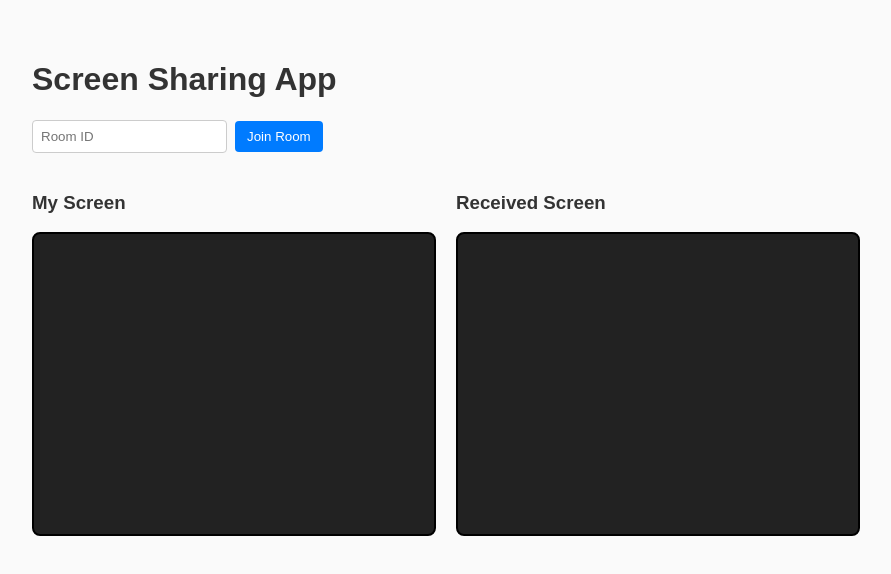
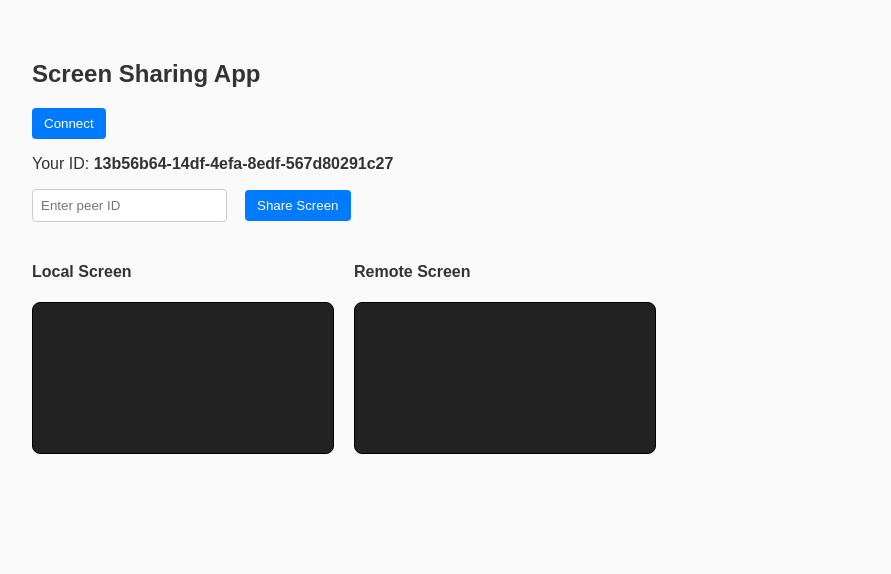
Before and after one commit to mahima-kamat/screen-sharing-frontend, a React (Vite) app: page / in a window 1280 px wide. Shown: the top 574 px of the page, without its empty margins (8-899 px from the left). Built offline with nearby package versions, Linux system fonts and the light colour scheme.

Commit message:
updated screen sharing frontend and backend fix

```diff
--- a/src/App.jsx
+++ b/src/App.jsx
@@ -2,200 +2,192 @@ import React, { useEffect, useRef, useState } from "react";
 import io from "socket.io-client";
 
 export default function App() {
-  const [roomId, setRoomId] = useState("");
-  const [isJoined, setIsJoined] = useState(false);
+  const [peerId, setPeerId] = useState("");
+  const [connected, setConnected] = useState(false);
+
+  const socketRef = useRef(null);
+  const pcRef = useRef(null);
+  const localStreamRef = useRef(null);
 
   const localVideoRef = useRef(null);
   const remoteVideoRef = useRef(null);
 
-  const socketRef = useRef(null);
-  const peerConnection = useRef(null);
-  const localStream = useRef(null);
-  const isNegotiating = useRef(false);
-  const iceCandidatesQueue = useRef([]);
+  // unique user id per device/tab
+  const userIdRef = useRef(
+    localStorage.getItem("userId") ||
+      (crypto.randomUUID ? crypto.randomUUID() : String(Date.now()))
+  );
 
-  // Ref keeps the latest roomId accessible to useEffect event listeners
-  const roomIdRef = useRef(roomId);
-  useEffect(() => {
-    roomIdRef.current = roomId;
-  }, [roomId]);
+  localStorage.setItem("userId", userIdRef.current);
 
-  // Clean up on component unmount
-  useEffect(() => {
-    return () => {
-      if (peerConnection.current) peerConnection.current.close();
-      if (socketRef.current) socketRef.current.disconnect();
+  // =========================
+  // CONNECT SOCKET
+  // =========================
+  const connect = () => {
+    const socket = io("https://screensharebackend-6fat.onrender.com");
+
+    socketRef.current = socket;
+
+    socket.on("connect", () => {
+      console.log("Connected:", socket.id);
+
+      // register user
+      socket.emit("register", userIdRef.current);
+      setConnected(true);
+
+      initPeer();
+    });
+
+    // =========================
+    // OFFER RECEIVED
+    // =========================
+    socket.on("offer", async ({ from, offer }) => {
+      console.log("Offer from:", from);
+
+      await pcRef.current.setRemoteDescription(offer);
+
+      const answer = await pcRef.current.createAnswer();
+      await pcRef.current.setLocalDescription(answer);
+
+      socket.emit("answer", {
+        to: from,
+        from: userIdRef.current,
+        answer,
+      });
+    });
+
+    // =========================
+    // ANSWER RECEIVED
+    // =========================
+    socket.on("answer", async ({ answer }) => {
+      console.log("Answer received");
+      await pcRef.current.setRemoteDescription(answer);
+    });
+
+    // =========================
+    // ICE CANDIDATES
+    // =========================
+    socket.on("ice-candidate", async ({ candidate }) => {
+      try {
+        if (candidate) {
+          await pcRef.current.addIceCandidate(candidate);
+        }
+      } catch (err) {
+        console.log("ICE error:", err);
+      }
+    });
   };
-  }, []);
 
-  const initPeerConnection = (socket) => {
-    peerConnection.current = new RTCPeerConnection({
+  // =========================
+  // PEER CONNECTION
+  // =========================
+  const initPeer = () => {
+    pcRef.current = new RTCPeerConnection({
       iceServers: [
-    { urls: "stun:stun.l.google.com:19302" },
-    {
-      urls: ["turn:openrelay.metered.ca:80",
-       "turn:openrelay.metered.ca:443",
-        "turn:openrelay.metered.ca:443?transport=tcp",],
-      username: "openrelayproject",
-      credential: "openrelayproject",
-    },
+        { urls: "stun:stun.l.google.com:19302" }
       ],
     });
 
-    // Send local ICE candidates to the remote peer
-    peerConnection.current.onicecandidate = (event) => {
-      if (event.candidate && socket) {
-        socket.emit("ice-candidate", {
-          roomId: roomIdRef.current,
+    // send ICE to remote peer
+    pcRef.current.onicecandidate = (event) => {
+      if (event.candidate && socketRef.current) {
+        socketRef.current.emit("ice-candidate", {
+          to: peerId,
+          from: userIdRef.current,
           candidate: event.candidate,
         });
       }
     };
 
-    // Listen for incoming remote stream tracks
-    peerConnection.current.ontrack = (event) => {
-      const [stream] = event.streams;
-      if (stream && remoteVideoRef.current) {
-        remoteVideoRef.current.srcObject = stream;
+    // receive remote stream
+    pcRef.current.ontrack = (event) => {
+      if (remoteVideoRef.current) {
+        remoteVideoRef.current.srcObject = event.streams[0];
       }
     };
   };
 
-  const joinRoom = () => {
-    if (!roomId) return alert("Please enter a Room ID");
+  // =========================
+  // SHARE SCREEN
+  // =========================
+  const shareScreen = async () => {
+    if (!peerId) {
+      alert("Enter peer ID first");
+      return;
+    }
 
-    const socket = io("https://screensharebackend-6fat.onrender.com");
-    socketRef.current = socket;
-
-    socket.on("connect", () => {
-      socket.emit("join-room", roomId);
-      setIsJoined(true);
-      initPeerConnection(socket);
-    });
-
-    socket.on("connect_error", () => {
-      alert("Failed to connect to signaling server");
-    });
-
-    // Offer Handler (Receiver side)
-    socket.on("offer", async (offer) => {
-      if (isNegotiating.current) return;
-      isNegotiating.current = true;
-      try {
-        if (peerConnection.current.signalingState !== "stable") return;
-        await peerConnection.current.setRemoteDescription(new RTCSessionDescription(offer));
-        const answer = await peerConnection.current.createAnswer();
-        await peerConnection.current.setLocalDescription(answer);
-
-        socket.emit("answer", { roomId: roomIdRef.current, answer });
-
-        // Add early ICE candidates
-        for (const candidate of iceCandidatesQueue.current) {
-          await peerConnection.current.addIceCandidate(new RTCIceCandidate(candidate));
-        }
-        iceCandidatesQueue.current = [];
-      } catch (err) {
-        console.error("Offer error:", err);
-      } finally {
-        isNegotiating.current = false;
-      }
-    });
-
-    // Answer Handler (Sender side)
-    socket.on("answer", async (answer) => {
-      try {
-        if (peerConnection.current.signalingState === "have-local-offer") {
-          await peerConnection.current.setRemoteDescription(new RTCSessionDescription(answer));
-
-          // Add early ICE candidates
-          for (const candidate of iceCandidatesQueue.current) {
-            await peerConnection.current.addIceCandidate(new RTCIceCandidate(candidate));
-          }
-          iceCandidatesQueue.current = [];
-        }
-      } catch (err) {
-        console.error("Answer error:", err);
-      }
-    });
-
-    // ICE Candidate Handler
-    socket.on("ice-candidate", async (candidate) => {
-      try {
-        if (peerConnection.current && peerConnection.current.remoteDescription) {
-          await peerConnection.current.addIceCandidate(new RTCIceCandidate(candidate));
-        } else {
-          iceCandidatesQueue.current.push(candidate);
-        }
-      } catch (err) {
-        console.error("ICE error:", err);
-      }
-    });
-  };
-
-  const shareScreen = async () => {
-    try {
     const stream = await navigator.mediaDevices.getDisplayMedia({
       video: true,
       audio: false,
     });
-      localStream.current = stream;
+
+    localStreamRef.current = stream;
+
     if (localVideoRef.current) {
       localVideoRef.current.srcObject = stream;
     }
 
+    // add tracks
     stream.getTracks().forEach((track) => {
-        peerConnection.current.addTrack(track, stream);
+      pcRef.current.addTrack(track, stream);
     });
 
-      const offer = await peerConnection.current.createOffer();
-      await peerConnection.current.setLocalDescription(offer);
+    const offer = await pcRef.current.createOffer();
+    await pcRef.current.setLocalDescription(offer);
 
-      socketRef.current.emit("offer", { roomId, offer });
-    } catch (err) {
-      console.error("Screen share error:", err);
-    }
+    socketRef.current.emit("offer", {
+      to: peerId,
+      from: userIdRef.current,
+      offer,
+    });
   };
 
+  useEffect(() => {
+    return () => {
+      socketRef.current?.disconnect();
+      pcRef.current?.close();
+    };
+  }, []);
+
   return (
-    <div style={{ padding: "20px" }}>
-      <h1>Screen Sharing App</h1>
+    <div style={{ padding: 20 }}>
+      <h2>Screen Sharing App</h2>
 
-      <div style={{ marginBottom: "20px" }}>
+      <button onClick={connect}>
+        {connected ? "Connected" : "Connect"}
+      </button>
+
+      <p>Your ID: <b>{userIdRef.current}</b></p>
+
       <input
-          value={roomId}
-          onChange={(e) => setRoomId(e.target.value)}
-          placeholder="Room ID"
+        placeholder="Enter peer ID"
+        value={peerId}
+        onChange={(e) => setPeerId(e.target.value)}
       />
-        <button onClick={joinRoom} disabled={isJoined}>
-          {isJoined ? "Joined Room" : "Join Room"}
-        </button>
-      </div>
 
-      {isJoined && (
-        <button onClick={shareScreen} style={{ marginBottom: "20px", display: "block" }}>
+      <button onClick={shareScreen} style={{ marginLeft: 10 }}>
         Share Screen
       </button>
-      )}
 
-      <div style={{ display: "flex", gap: "20px", flexWrap: "wrap" }}>
+      <div style={{ display: "flex", gap: 20, marginTop: 20 }}>
         <div>
-          <h3>My Screen</h3>
+          <h4>Local Screen</h4>
           <video
             ref={localVideoRef}
             autoPlay
             muted
             playsInline
-            style={{ width: "400px", height: "300px", border: "2px solid black" }}
+            style={{ width: 300, border: "1px solid black" }}
           />
         </div>
+
         <div>
-          <h3>Received Screen</h3>
+          <h4>Remote Screen</h4>
           <video
             ref={remoteVideoRef}
             autoPlay
-            muted
             playsInline
-            style={{ width: "400px", height: "300px", border: "2px solid black" }}
+            style={{ width: 300, border: "1px solid black" }}
           />
         </div>
       </div>
```
Lines whose indentation alone changed are shown as unchanged.
